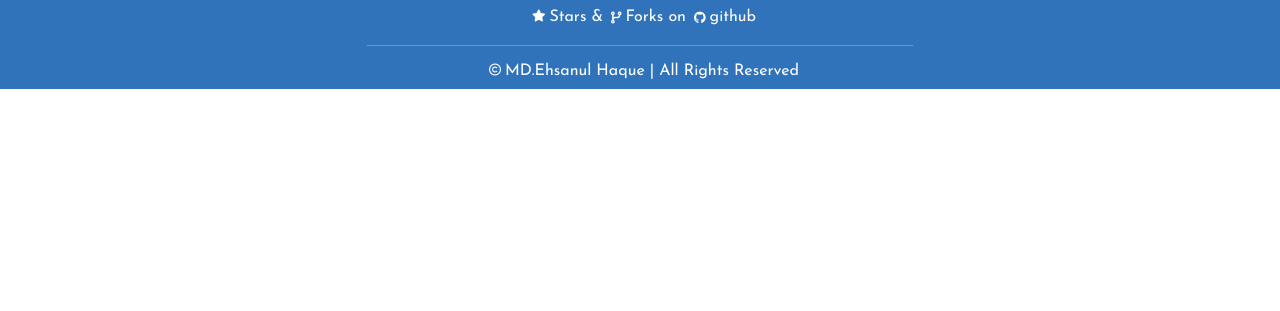
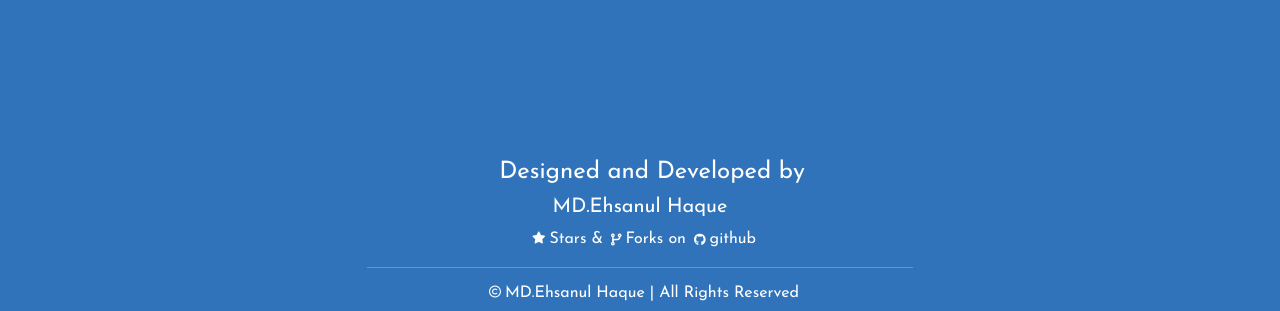
Before and after one commit to mdehsanul/mdehsanulHaque-portfolio, a plain HTML site: page resume.html in a window 1280 px wide. Shown: the part 793-1104 px from the top of the page. Before the commit the page ends 882 px from the top, so only its background shows below. Drawn offline with nearby package versions, Linux system fonts and the light colour scheme.

Commit message:
portfolio updated

```diff
--- a/css/style.css
+++ b/css/style.css
@@ -334,5 +334,5 @@ body {
 /* eighth section end */
 /* footer */
 .footer-resume {
-  margin-top: 178px;
+  margin-top: 400px;
 }
```
